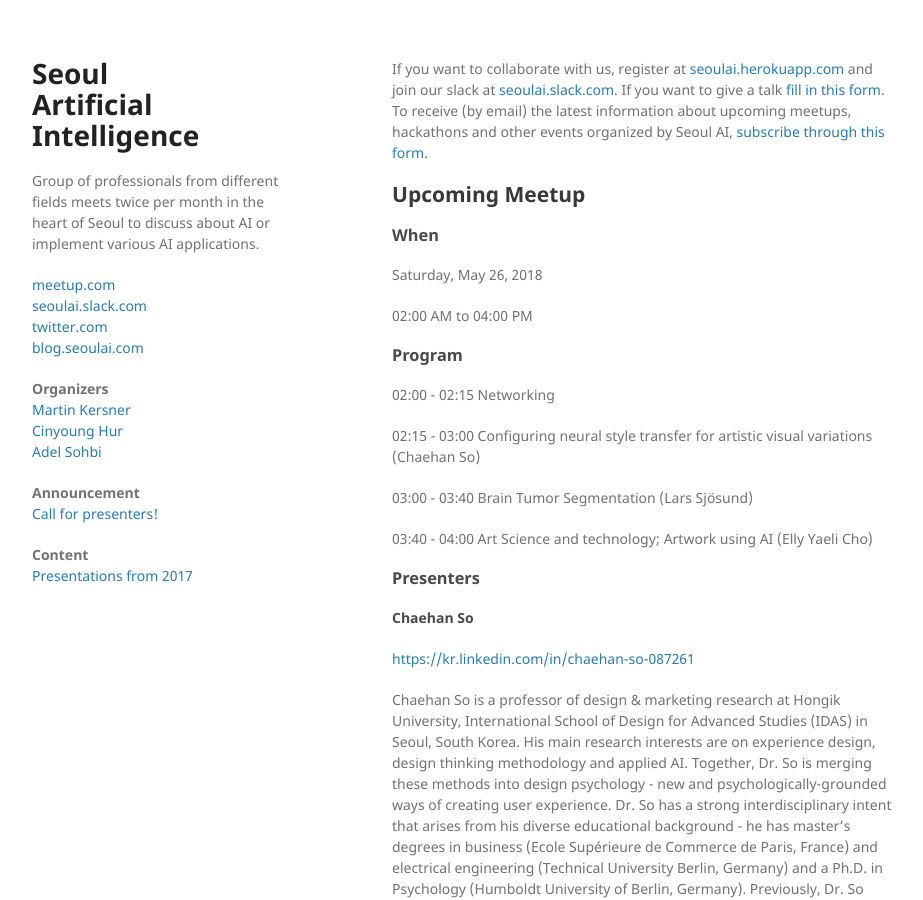
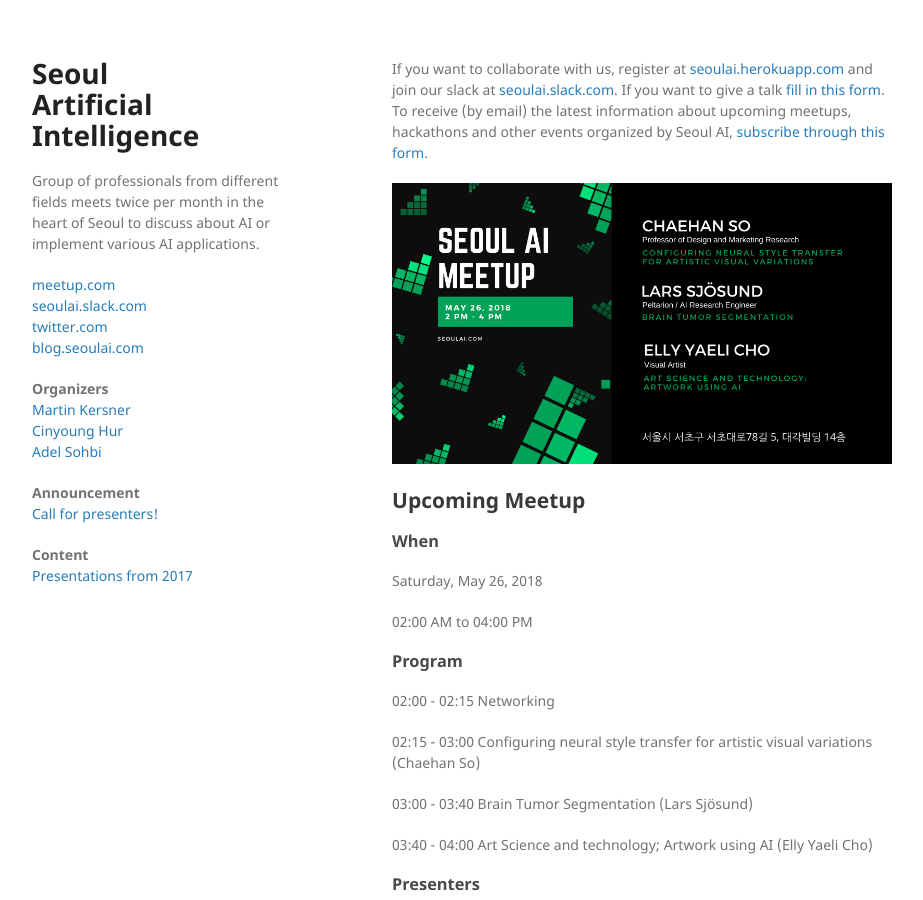
Before and after one commit to martinkersner/seoul-artificial-intelligence-meetup, a Jekyll site: the page built from docs/index.md, in a window 1280 px wide and 900 px high. Shown: the whole window, without its empty margins (178-1101 px from the left). Built offline with Jekyll 4.4.1, drawn with Linux system fonts in a browser that asks for light colours.

Commit message:
poster for may 26, 2018

```diff
--- a/docs/index.md
+++ b/docs/index.md
@@ -5,6 +5,8 @@
 ---
 
 If you want to collaborate with us, register at [seoulai.herokuapp.com](https://seoulai.herokuapp.com/) and join our slack at [seoulai.slack.com](https://seoulai.slack.com/). If you want to give a talk [fill in this form](https://goo.gl/forms/BaMrDY3cddP2g82S2). To receive (by email) the latest information about upcoming meetups, hackathons and other events organized by Seoul AI, [subscribe through this form](subscribe).
+
+![png](images/may_26_2018.png)
 
 ## Upcoming Meetup
 <!--## Seoul AI Hackathon-->
```
Also changed, not shown: docs/images/may_26_2018.png (added).
